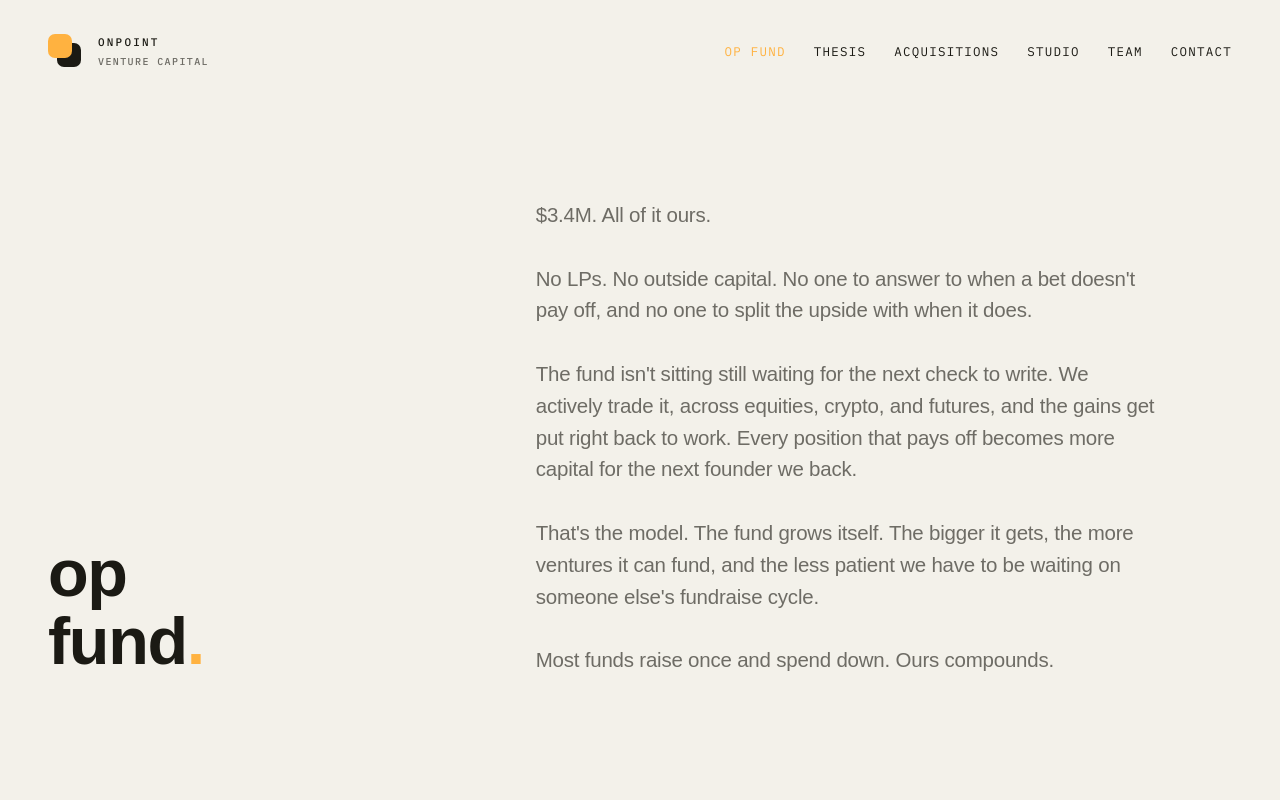
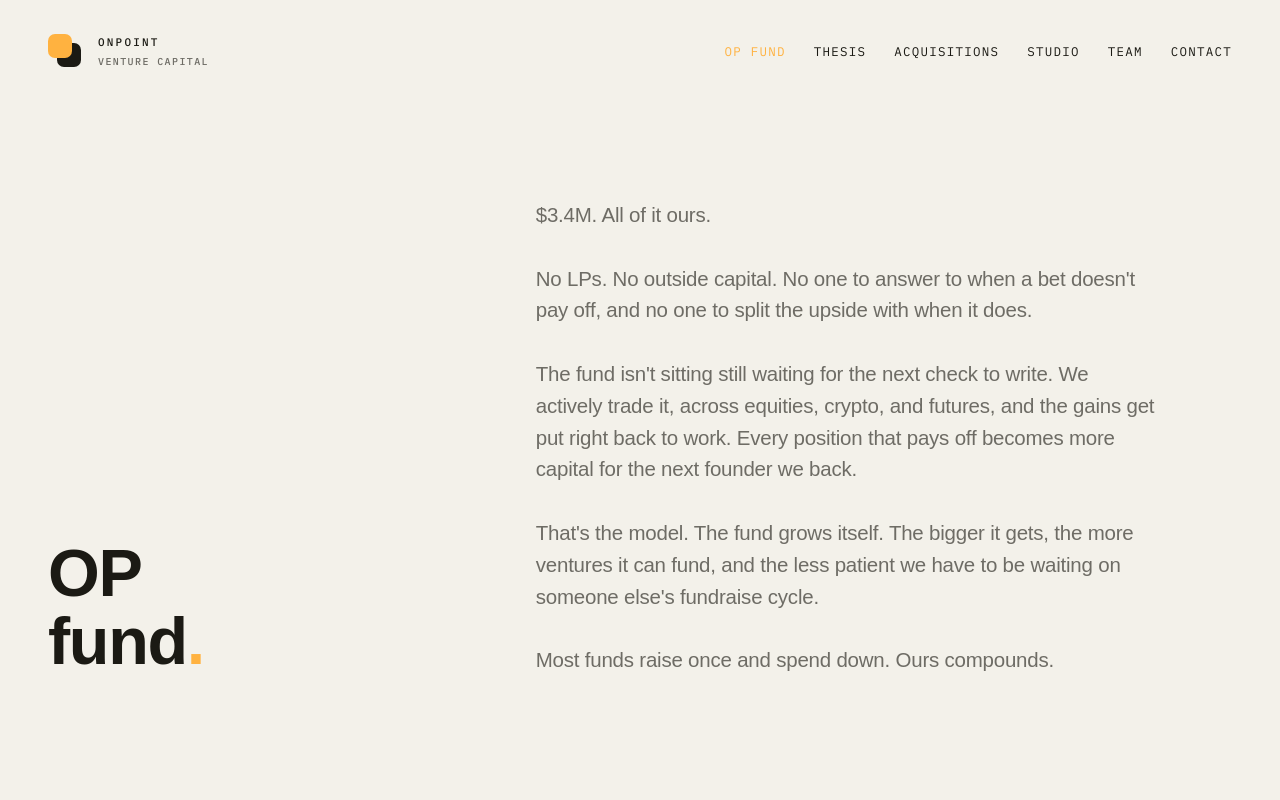
Before and after one commit to sillyledger/onpointvc, a Next.js app: page /op-fund in a window 1280 px wide. Shown: the top 800 px of the page. Built offline with nearby package versions, Linux system fonts and the light colour scheme; a web font is replaced by a local one.

Commit message:
Fix OP Fund headline casing

```diff
--- a/components/OpFundMain.tsx
+++ b/components/OpFundMain.tsx
@@ -35,8 +35,8 @@ export function OpFundMain() {
       </nav>
 
       <div className="grid flex-1 grid-cols-[0.75fr_1.25fr] items-end gap-[70px] py-[90px] max-[900px]:grid-cols-1 max-[900px]:gap-10">
-        <h1 className="font-display text-[clamp(44px,5.2vw,76px)] font-extrabold leading-[1.02] tracking-[-0.02em] lowercase">
-          op
+        <h1 className="font-display text-[clamp(44px,5.2vw,76px)] font-extrabold leading-[1.02] tracking-[-0.02em]">
+          OP
           <br />
           fund<span style={{ color: "var(--amber)" }}>.</span>
         </h1>
```
